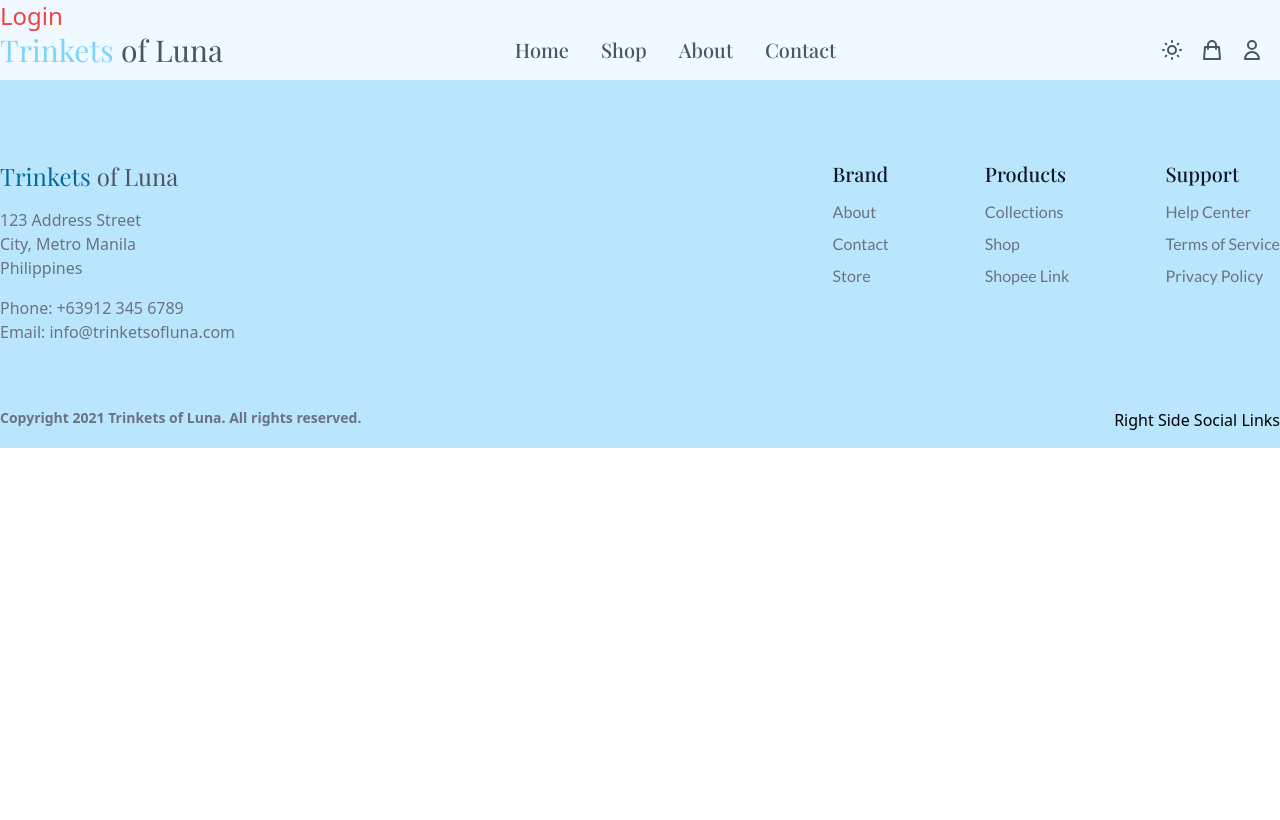
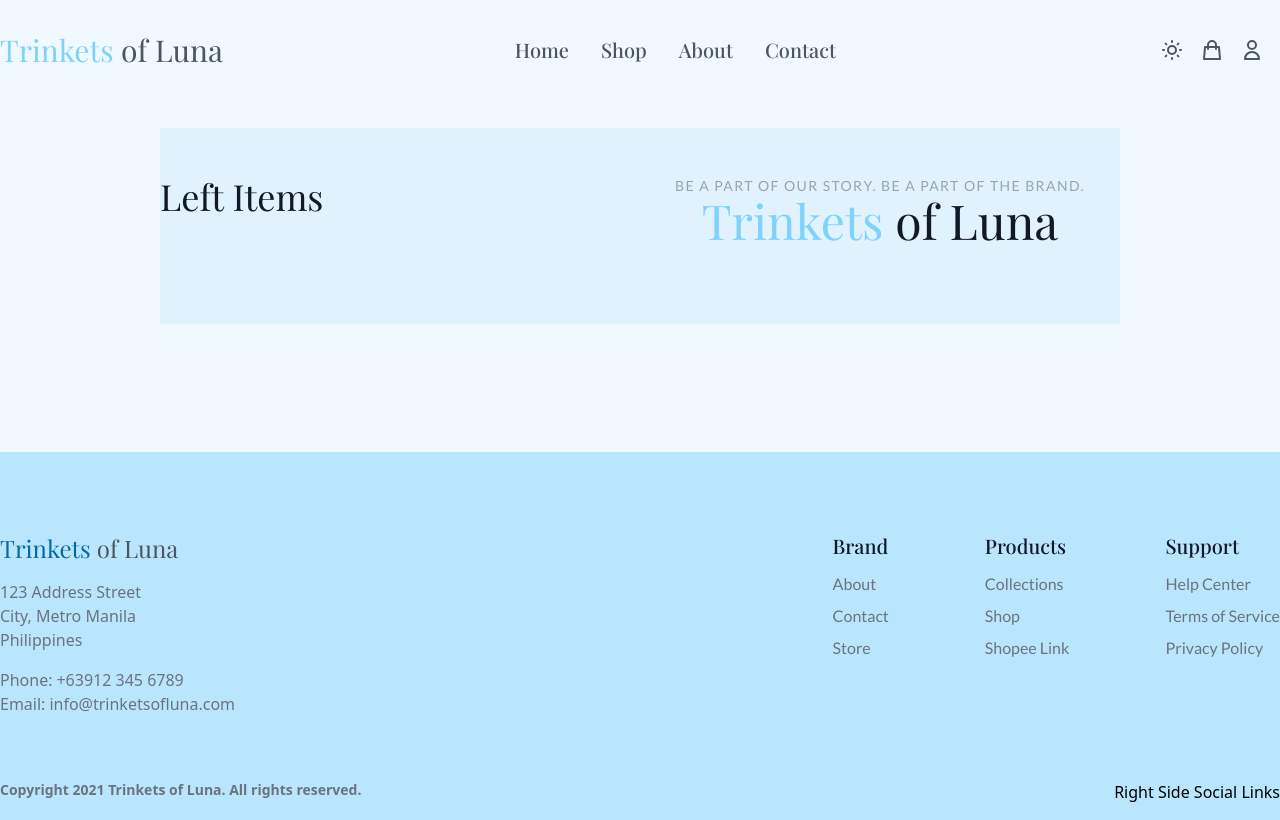
Before and after one commit to cedricquitor/trinketsofluna-ecommerce-web-app, a React (Create React App) app: page /login in a window 1280 px wide. Built offline with nearby package versions, Linux system fonts and the light colour scheme.

Commit message:
Initialized login

```diff
--- a/src/components/Navbar.jsx
+++ b/src/components/Navbar.jsx
@@ -44,9 +44,11 @@ const Navbar = () => {
           <svg xmlns="http://www.w3.org/2000/svg" className={isScrolled ? "h-4 w-4 mr-4 cursor-pointer transition duration hover:text-cyan-400" : "h-6 w-6 mr-4 cursor-pointer transition duration hover:text-cyan-400"} fill="none" viewBox="0 0 24 24" stroke="currentColor">
             <path strokeLinecap="round" strokeLinejoin="round" strokeWidth={2} d="M16 11V7a4 4 0 00-8 0v4M5 9h14l1 12H4L5 9z" />
           </svg>
-          <svg xmlns="http://www.w3.org/2000/svg" className={isScrolled ? "h-4 w-4 mr-4 cursor-pointer transition duration hover:text-cyan-400" : "h-6 w-6 mr-4 cursor-pointer transition duration hover:text-cyan-400"} fill="none" viewBox="0 0 24 24" stroke="currentColor">
-            <path strokeLinecap="round" strokeLinejoin="round" strokeWidth={2} d="M16 7a4 4 0 11-8 0 4 4 0 018 0zM12 14a7 7 0 00-7 7h14a7 7 0 00-7-7z" />
-          </svg>
+          <Link to="/login">
+            <svg xmlns="http://www.w3.org/2000/svg" className={isScrolled ? "h-4 w-4 mr-4 cursor-pointer transition duration hover:text-cyan-400" : "h-6 w-6 mr-4 cursor-pointer transition duration hover:text-cyan-400"} fill="none" viewBox="0 0 24 24" stroke="currentColor">
+              <path strokeLinecap="round" strokeLinejoin="round" strokeWidth={2} d="M16 7a4 4 0 11-8 0 4 4 0 018 0zM12 14a7 7 0 00-7 7h14a7 7 0 00-7-7z" />
+            </svg>
+          </Link>
         </div>
       </div>
     </div>
--- /dev/null
+++ b/src/components/SignIn.jsx
@@ -0,0 +1,11 @@
+import React from "react";
+
+const SignIn = () => {
+  return (
+    <div>
+      <h1>SignIn</h1>
+    </div>
+  );
+};
+
+export default SignIn;
--- a/src/firebase/config.js
+++ b/src/firebase/config.js
@@ -19,3 +19,5 @@ const firebaseConfig = {
 // Initialize Firebase
 const app = initializeApp(firebaseConfig);
 const analytics = getAnalytics(app);
+
+export default firebaseConfig;
--- /dev/null
+++ b/src/firebase/utils.js
@@ -0,0 +1,5 @@
+import firebase from "firebase/app";
+import "firebase/firestore";
+import "firebase/auth";
+
+import { firebaseConfig } from "./config";
--- a/src/layouts/MainLayout.jsx
+++ b/src/layouts/MainLayout.jsx
@@ -6,7 +6,7 @@ const MainLayout = (props) => {
   return (
     <div className="bg-sky-50">
       <Navbar />
-      {props.children}
+      <div className="container mx-auto py-20">{props.children}</div>
       <Footer />
     </div>
   );
--- a/src/pages/Login.jsx
+++ b/src/pages/Login.jsx
@@ -2,8 +2,18 @@ import React from "react";
 
 const Login = () => {
   return (
-    <div>
-      <h1 className="text-2xl text-red-500">Login</h1>
+    <div className="mt-12 py-12 bg-sky-100 w-3/4 mx-auto">
+      <div className="grid grid-cols-2">
+        <div>
+          <h1 className="text-4xl text-gray-900 font-playfair">Left Items</h1>
+        </div>
+        <div className="mx-auto text-center">
+          <p className="text-gray-400 text-sm font-lato uppercase tracking-widest">Be a part of our story. Be a part of the brand.</p>
+          <h1 className="text-5xl text-gray-900 font-playfair mb-8">
+            <span className="text-sky-300">Trinkets</span> of Luna
+          </h1>
+        </div>
+      </div>
     </div>
   );
 };
--- a/src/pages/index.jsx
+++ b/src/pages/index.jsx
@@ -6,13 +6,11 @@ import Personalize from "../components/Personalize";
 
 const Home = () => {
   return (
-    <div className="container mx-auto py-20">
-      <div className="mt-28">
-        <Hero />
-        <Collections />
-        <Carousel />
-        <Personalize />
-      </div>
+    <div className="mt-28">
+      <Hero />
+      <Collections />
+      <Carousel />
+      <Personalize />
     </div>
   );
 };
```
Also changed, not shown: src/test/products.js (added).
